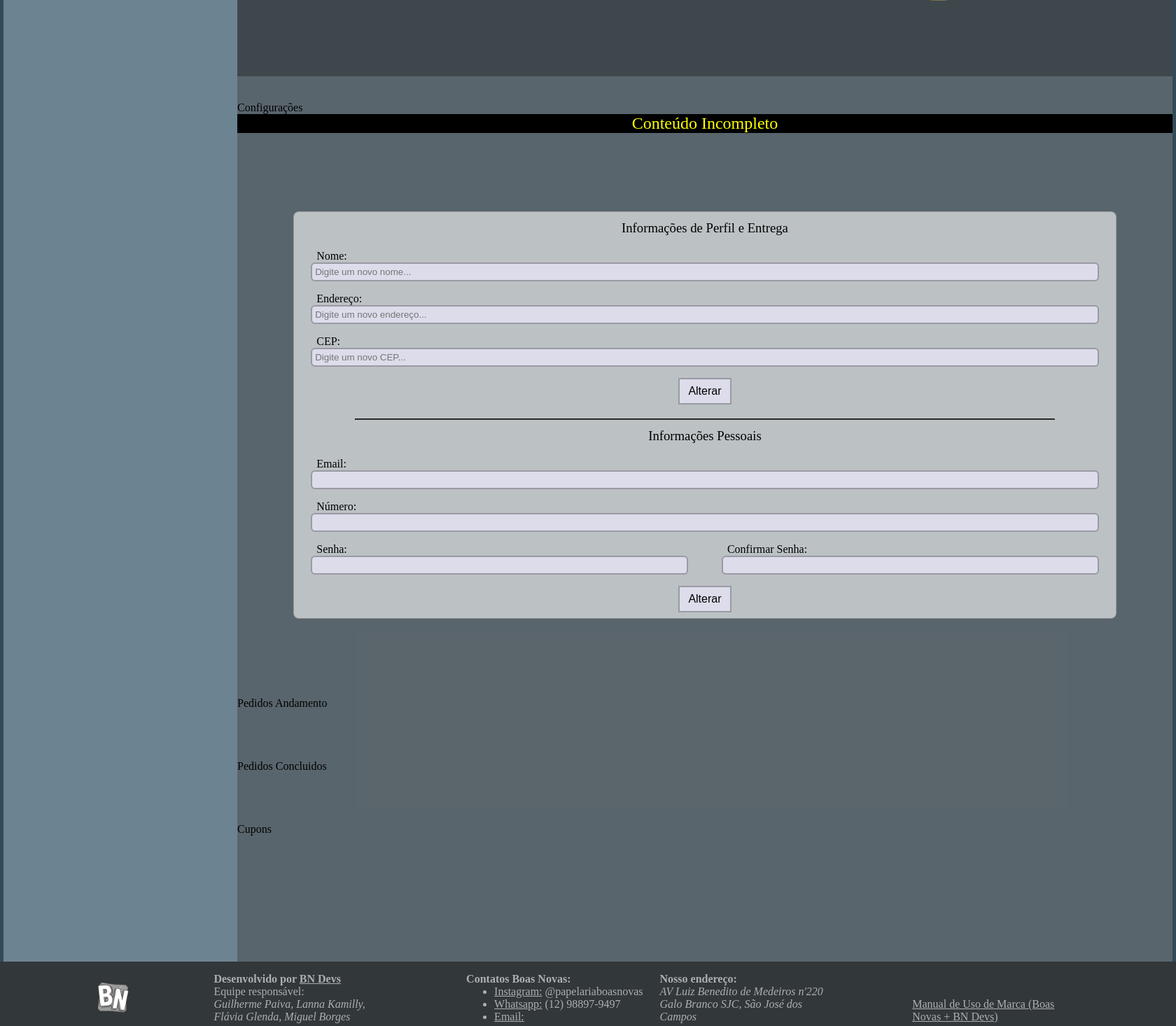
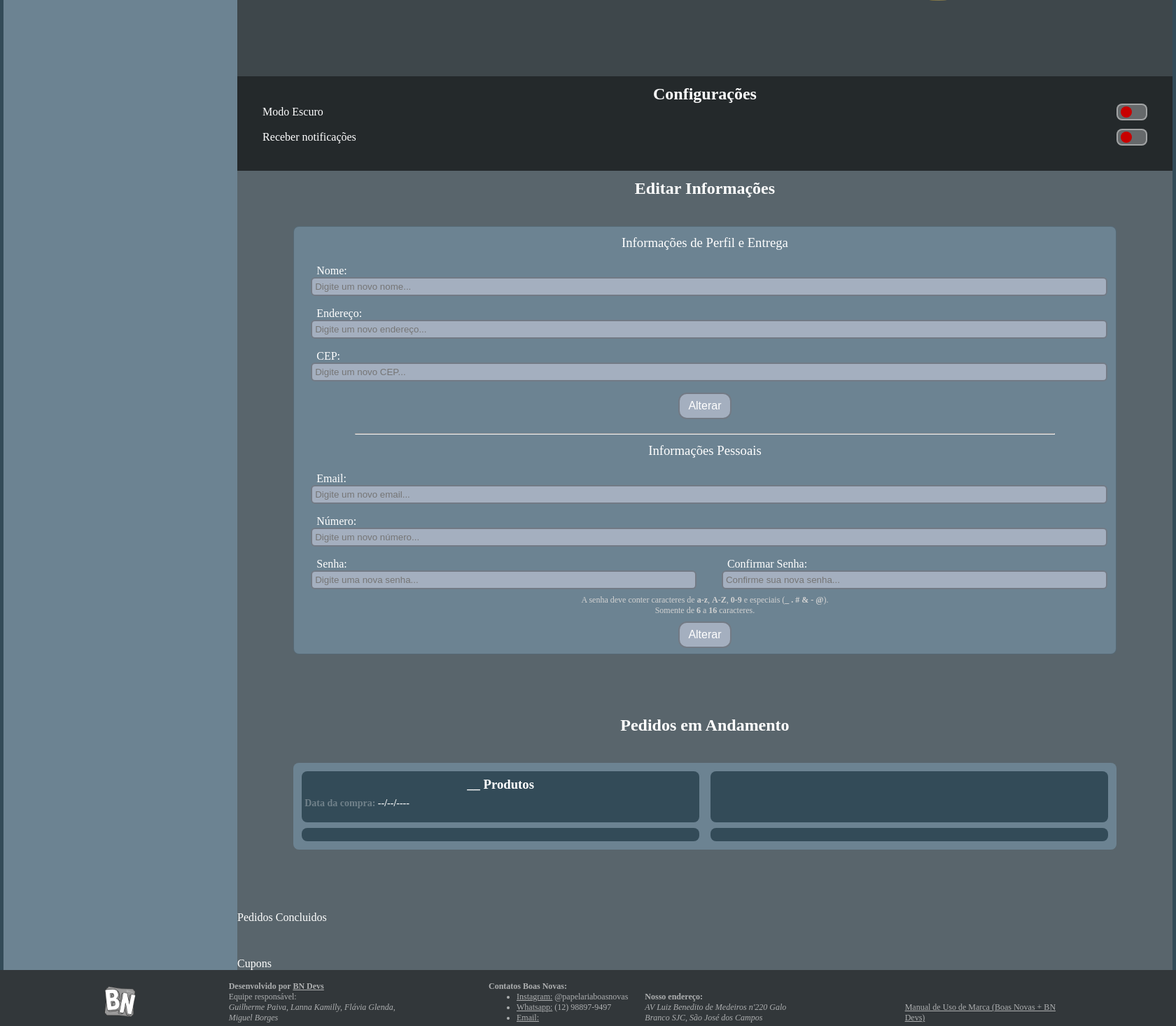
Before and after one commit to flaviaglenda/BN_Devs, a PHP site: page /conta.html in a window 1680 px wide. Shown: the part 621-2087 px from the top of the page at 70% size. Run offline with PHP 8.4, Linux system fonts and the light colour scheme.

Commit message:
conta (html/css)

```diff
--- a/conta.html
+++ b/conta.html
@@ -80,17 +80,37 @@
                     </div>
                 </section>
                 <section id="info-config">
-                    <p>Configurações</p>
-                    <p class="alerta-incompleto"></p>
-                    <!-- Sem ideia de configurações. Receber notificações? Algum tipo de personalização no site? -->
+                    <h2>Configurações</h2>
+                    <form action="#">
+                        <article>
+                            <label for="config1">Modo Escuro</label>
+                            <div class="checkbox-slide-div">
+                                <input type="checkbox" name="config1" id="config1">
+                                <div class="checkbox-slide">
+                                    <div class="checkbox-slide-ball"></div>
+                                </div>
+                            </div>
+                        </article>
+                        <article>
+                            <label for="config2">Receber notificações</label>
+                            <div class="checkbox-slide-div">
+                                <input type="checkbox" name="config2" id="config2">
+                                <div class="checkbox-slide">
+                                    <div class="checkbox-slide-ball"></div>
+                                </div>
+                            </div>
+                        </article>
+                    </form>
+                    <!-- Configurações: Modo Claro/Escuro;  -->
                 </section>
                 <section id="info-editar">
+                    <h2>Editar Informações</h2>
                     <div id="info-editar-block">
                         <form action="#" method="post">
                             <h3>Informações de Perfil e Entrega</h2>
                             <article>
                                 <label for="info-editar-name">Nome:</label>
-                                <input type="text" name="name" id="info-editar-name" placeholder="Digite um novo nome...">
+                                <input type="text" name="name" id="info-editar-name" pattern="[a-zA-Z]{1,}" placeholder="Digite um novo nome...">
                             </article>
                             <article>
                                 <label for="info-editar-address">Endereço:</label>
@@ -98,36 +118,49 @@
                             </article>
                             <article>
                                 <label for="info-editar-cep">CEP:</label>
-                                <input type="text" name="cep" id="info-editar-cep" placeholder="Digite um novo CEP...">
+                                <input type="text" name="cep" id="info-editar-cep" pattern="[0-9\-\.]{1,}" placeholder="Digite um novo CEP...">
                             </article>
-                            <button type="submit">Alterar</button>
+                            <button type="submit" class="info-alterar">Alterar</button>
                         </form>
                         <hr>
                         <form action="#">
                             <h3>Informações Pessoais</h2>
                             <article>
                                 <label for="info-editar-email">Email:</label>
-                                <input type="text" name="email" id="info-editar-email">
+                                <input type="text" name="email" id="info-editar-email" pattern="[a-z0-9._%+\-]+@[a-z0-9.\-]+.[a-z.]{2,}" placeholder="Digite um novo email...">
                             </article>
                             <article>
                                 <label for="info-editar-number">Número:</label>
-                                <input type="text" name="number" id="info-editar-number">
+                                <input type="text" name="number" id="info-editar-number" pattern="[0-9+-]{,}" placeholder="Digite um novo número...">
                             </article>
                             <div id="info-editar-passwordblock">
                                 <article>
                                     <label for="info-editar-password">Senha:</label>
-                                    <input type="text" name="password" id="info-editar-password">
+                                    <input type="text" name="password" id="info-editar-password" pattern="[0-9a-zA-Z_\.#\&\-\@]{6,16}" placeholder="Digite uma nova senha...">
                                 </article>
                                 <article>
                                     <label for="info-editar-passwordconfirm">Confirmar Senha:</label>
-                                    <input type="text" name="password-confirm" id="info-editar-passwordconfirm">
+                                    <input type="text" name="password-confirm" id="info-editar-passwordconfirm" pattern="[0-9a-zA-Z_\.#\&\-\@]{6,16}" placeholder="Confirme sua nova senha...">
                                 </article>
                             </div>
-                            <button type="submit">Alterar</button>
+                            <p class="info-editar-descricao">A senha deve conter caracteres de <b>a-z</b>, <b>A-Z</b>, <b>0-9</b> e especiais (<b>_ . # & - @</b>).</p>
+                            <p class="info-editar-descricao">Somente de <b>6</b> a <b>16</b> caracteres.</p>
+                            <button type="submit" class="info-alterar">Alterar</button>
                         </form>
                     </div>
                 </section>
-                <section id="info-ped-andamento">Pedidos Andamento</section>
+                <section id="info-ped-andamento">
+                    <h2>Pedidos em Andamento</h2>
+                    <div class="info-list info-list-grid">
+                        <div class="info-list-element">
+                            <h3>__ Produtos</h3>
+                            <p><b>Data da compra: </b><span>--/--/----</span></p>
+                        </div>
+                        <div class="info-list-element"></div>
+                        <div class="info-list-element"></div>
+                        <div class="info-list-element"></div>
+                    </div>
+                </section>
                 <section id="info-ped-concluidos">Pedidos Concluidos</section>
                 <section id="info-cupons">Cupons</section>
             </section>
--- a/css/conta.css
+++ b/css/conta.css
@@ -1,9 +1,12 @@
 :root {
-    --formInputsBackground: rgb(220, 220, 235);
+    --formInputsBackground: rgb(220, 220, 235, 0.5);
     --formInputsBackgroundHover: rgb(220, 220, 255);
     --formInputsBorder: 2px rgba(0, 0, 0, 0.3) solid;
     --formInputsBorderHoverColor: rgba(0, 0, 0, 0.2);
     --selectedGreenItem: rgba(180, 255, 180, 0.5);
+    --checkboxSlideSize: 16px;
+    --titleHeight: 30px;
+    --blockBorderRadius: 8px;
 }
 
 body {
@@ -22,6 +25,10 @@ main {
     max-width: 120vh;
 }
 
+h2 {
+    text-align: center;
+}
+
 #main-sidebar {
     display: flex;
     flex-direction: column;
@@ -34,6 +41,7 @@ main {
     font-weight: bold;
     background-color: rgba(255, 255, 255, 0.3);
     border: rgba(0, 0, 0, 0.1) 2px solid;
+    color: white;
 }
 
 #main-sidebar button:hover {
@@ -49,10 +57,12 @@ main {
     width: 80%;
     height: 100%;
     background-color: rgba(128, 128, 128, 0.5);
+    color: white;
 }
 
 #main-info section {
     padding: 36px 0;
+    padding-top: 12px;
     /* height: 25vh; */
 }
 
@@ -123,22 +133,80 @@ main {
 
 /* Configurações */
 
+#info-config form {
+    display: flex;
+    flex-direction: column;
+    gap: 12px;
+}
 
+#info-config {
+    background-color: rgba(0, 0, 0, 0.6);
+    padding-left: 12px !important;
+    padding-right: 12px !important;
+}
+
+#info-config article {
+    max-width: 100%;
+    display: flex;
+    justify-content: space-between;
+    align-items: center;
+    margin: 0 24px;
+}
+
+.checkbox-slide-div {
+    width: calc(var(--checkboxSlideSize) * 2);
+    height: var(--checkboxSlideSize);
+    padding: 2px 4px;
+    border-radius: 8px;
+    background-color: rgba(255, 255, 255, 0.3);
+    border: 2px solid rgba(255, 255, 255, 0.4);
+    position: relative;
+}
+
+.checkbox-slide-div input[type=checkbox] {
+    position: absolute;
+    height: var(--checkboxSlideSize);
+    width: calc(var(--checkboxSlideSize) * 2);
+    appearance: none;
+    padding: 2px;
+}
+
+.checkbox-slide {
+    width: 100%;
+    height: 100%;
+}
+
+.checkbox-slide-ball {
+    width: 50%;
+    height: 100%;
+    background-color: rgba(200, 0, 0);
+    border-radius: 100%;
+    transition: 0.3s;
+    pointer-events: none;
+}
+
+.checkbox-slide-div input[type=checkbox]:checked + .checkbox-slide .checkbox-slide-ball {
+    transform: translate(100%, 0%);
+    background-color: var(--blue);
+}
 
 /* Editar Informações */
 
 #info-editar {
     display: flex;
+    flex-direction: column;
 }
 
 #info-editar-block {
-    width: 100%;
+    /* width: 100%; */
     margin: 3% 6%;
-    background-color: rgba(255, 255, 255, 0.6);
+    /* background-color: rgba(255, 255, 255, 0.45); */
+    background-color: var(--lightBlue2);
     border: 1px rgba(0, 0, 0, 0.2) solid;
-    border-radius: 8px;
+    border-radius: var(--blockBorderRadius);
     display: flex;
     flex-direction: column;
+    /* color: black; */
 }
 
 #info-editar form {
@@ -159,6 +227,8 @@ main {
 }
 
 #info-editar input {
+    width: 100%;
+    margin: 0 auto;
     padding: 4px;
     border-radius: 6px;
     border: var(--formInputsBorder);
@@ -171,21 +241,23 @@ main {
     background-color: var(--formInputsBackgroundHover);
 }
 
-#info-editar button[type=submit] {
+.info-alterar {
     margin: 8px auto;
     padding: 8px 12px;
     font-size: 16px;
     border: var(--formInputsBorder);
     box-sizing: border-box;
     background-color: var(--formInputsBackground);
+    border-radius: 12px;
+    color: white;
 }
 
-#info-editar button[type=submit]:hover {
+.info-alterar:hover {
     border-color: var(--formInputsBorderHoverColor);
     background-color: var(--formInputsBackgroundHover);
 }
 
-#info-editar button[type=submit]:focus {
+.info-alterar:focus {
     border-color: var(--formInputsBorderHoverColor);
     background-color: var(--selectedGreenItem);
 }
@@ -199,7 +271,6 @@ main {
     width: 85%;
     margin-left: auto;
     margin-right: auto;
-    border-color: black;
 }
 
 #info-editar-passwordblock {
@@ -210,3 +281,55 @@ main {
 #info-editar-passwordblock article {
     width: 50%;
 }
+
+.info-editar-descricao {
+    color: rgba(210, 210, 210, 1);
+    text-align: center;
+    margin: 0 12px;
+    font-size: 12px;
+}
+
+/* Pedidos - Cupons */
+
+#info-ped-andamento, #info-ped-concluidos, #info-cupons {
+    display: flex;
+    flex-direction: column;
+}
+
+.info-list {
+    margin: 3% 6%;
+    background-color: var(--lightBlue2);
+    height: 100px;
+    border-radius: var(--blockBorderRadius);
+    padding: 12px;
+}
+
+.info-list h3 {
+    text-align: center;
+    margin: 8px 0;
+}
+
+.info-list p {
+    font-size: 14px;
+    margin: 0 4px;
+    font-weight: bold;
+}
+
+.info-list b {
+    color: rgba(255, 255, 255, 0.3)
+}
+
+.info-list-grid {
+    display: grid;
+    grid-template-columns: 1fr 1fr;
+    gap: 16px;
+    row-gap: 8px;
+}
+
+.info-list .info-list-element {
+    width: 100%;
+    background-color: var(--darkBlue1);
+    border-radius: var(--blockBorderRadius);
+    display: flex;
+    flex-direction: column;
+}
--- a/css/style.css
+++ b/css/style.css
@@ -87,6 +87,7 @@ footer {
     justify-content: space-evenly;
     padding: 16px;
     padding-bottom: 4px;
+    font-size: 12px;
 }
 
 footer div {
--- a/js/script.js
+++ b/js/script.js
@@ -18,3 +18,6 @@ function writeIn(elementId, text) {
         element.innerHTML = "Conteúdo Incompleto"
     }
 })("alerta-incompleto")
+
+
+// Pensar em meios para implementar modo claro e escuro.
```
